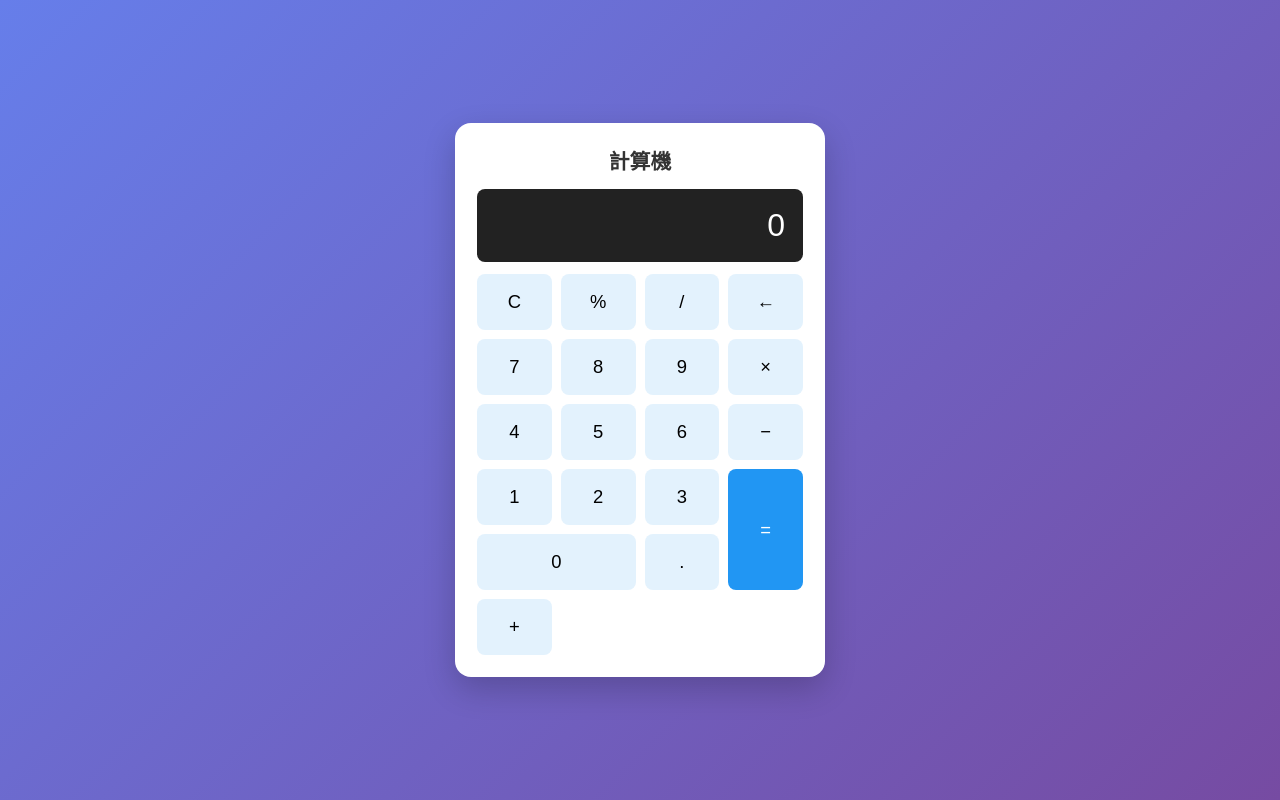
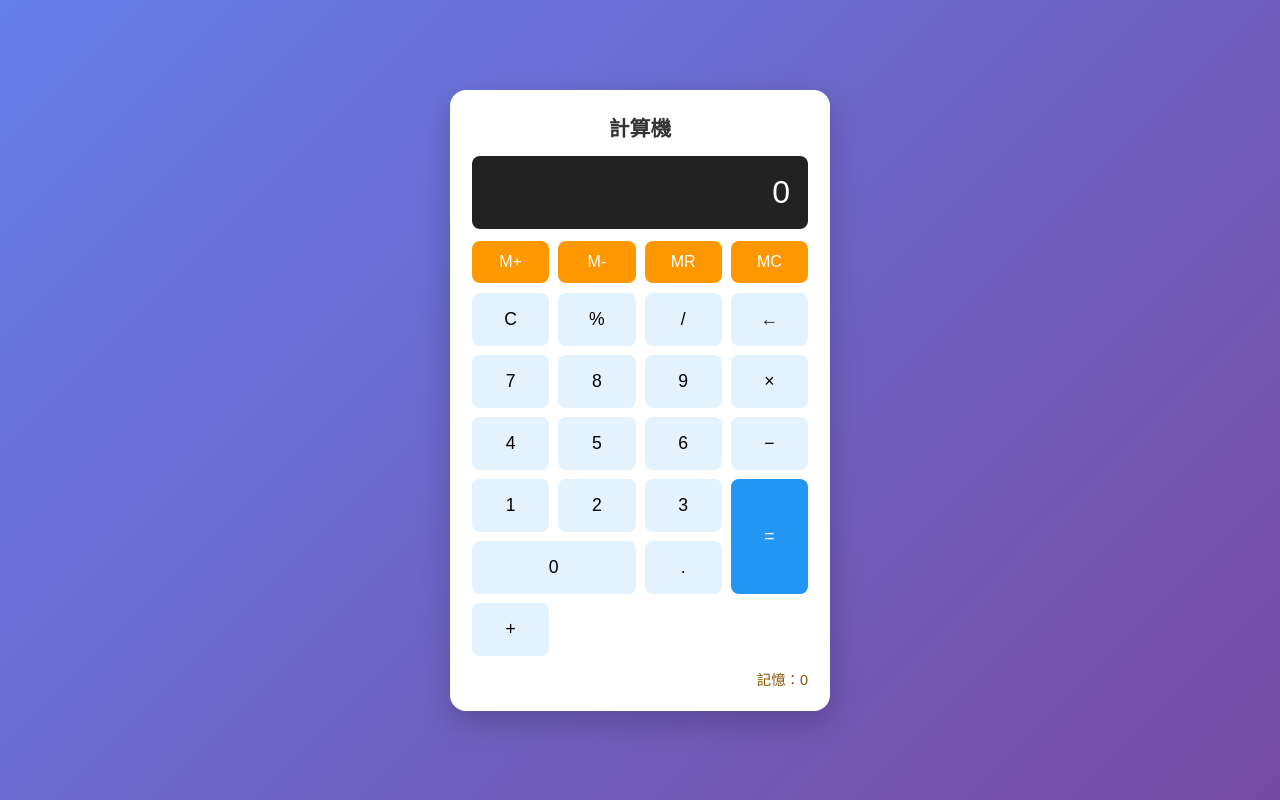
Before and after one commit to rogerwen0121-alt/nmsl666, a plain HTML site: page index.html in a window 1280 px wide. Drawn offline with Linux system fonts and the light colour scheme.

Commit message:
Implement calculator memory functions

```diff
--- a/index.html
+++ b/index.html
@@ -1,20 +1,11 @@
 <!DOCTYPE html>
-<html lang="zh-TW">
-<head>
-  <meta charset="UTF-8"><meta name="viewport" content="width=device-width, initial-scale=1.0">
-  <meta name="description" content="支援基本運算與百分比的簡易計算機">
-  <title>簡易計算機</title><link rel="stylesheet" href="style.css">
-</head>
-<body>
-  <main class="calculator">
-    <h1>計算機</h1>
-    <div id="display" class="display" aria-live="polite">0</div>
-    <div class="buttons">
-      <button onclick="clearDisplay()">C</button><button onclick="calculatePercentage()">%</button><button onclick="appendToDisplay('/')">/</button><button onclick="deleteLast()">←</button>
-      <button onclick="appendToDisplay('7')">7</button><button onclick="appendToDisplay('8')">8</button><button onclick="appendToDisplay('9')">9</button><button onclick="appendToDisplay('*')">×</button>
-      <button onclick="appendToDisplay('4')">4</button><button onclick="appendToDisplay('5')">5</button><button onclick="appendToDisplay('6')">6</button><button onclick="appendToDisplay('-')">−</button>
-      <button onclick="appendToDisplay('1')">1</button><button onclick="appendToDisplay('2')">2</button><button onclick="appendToDisplay('3')">3</button><button class="equals" onclick="calculate()">=</button>
-      <button class="zero" onclick="appendToDisplay('0')">0</button><button onclick="appendToDisplay('.')">.</button><button onclick="appendToDisplay('+')">+</button>
-    </div>
-  </main><script src="script.js"></script>
-</body></html>
+<html lang="zh-TW"><head><meta charset="UTF-8"><meta name="viewport" content="width=device-width,initial-scale=1"><title>簡易計算機</title><link rel="stylesheet" href="style.css"></head>
+<body><main class="calculator"><h1>計算機</h1><div id="display" class="display" aria-live="polite">0</div>
+<div class="memory-buttons"><button onclick="memoryAdd()">M+</button><button onclick="memorySubtract()">M-</button><button onclick="memoryRecall()">MR</button><button onclick="memoryClear()">MC</button></div>
+<div class="buttons">
+<button onclick="clearDisplay()">C</button><button onclick="calculatePercentage()">%</button><button onclick="appendToDisplay('/')">/</button><button onclick="deleteLast()">←</button>
+<button onclick="appendToDisplay('7')">7</button><button onclick="appendToDisplay('8')">8</button><button onclick="appendToDisplay('9')">9</button><button onclick="appendToDisplay('*')">×</button>
+<button onclick="appendToDisplay('4')">4</button><button onclick="appendToDisplay('5')">5</button><button onclick="appendToDisplay('6')">6</button><button onclick="appendToDisplay('-')">−</button>
+<button onclick="appendToDisplay('1')">1</button><button onclick="appendToDisplay('2')">2</button><button onclick="appendToDisplay('3')">3</button><button class="equals" onclick="calculate()">=</button>
+<button class="zero" onclick="appendToDisplay('0')">0</button><button onclick="appendToDisplay('.')">.</button><button onclick="appendToDisplay('+')">+</button></div>
+<p id="memory-status" class="memory-status" aria-live="polite">記憶：0</p></main><script src="script.js"></script></body></html>
--- a/script.js
+++ b/script.js
@@ -1,27 +1,17 @@
 const display=document.getElementById('display');
+const memoryStatus=document.getElementById('memory-status');
 let currentInput='0';
+let memoryValue=0;
 function updateDisplay(){display.textContent=currentInput;}
-function appendToDisplay(value){
-  if(currentInput==='Error')currentInput='0';
-  if(currentInput==='0'&&value!=='.')currentInput=value;
-  else currentInput+=value;
-  updateDisplay();
-}
+function updateMemoryStatus(){memoryStatus.textContent='記憶：'+memoryValue;}
+function appendToDisplay(value){if(currentInput==='Error')currentInput='0';if(currentInput==='0'&&value!=='.')currentInput=value;else currentInput+=value;updateDisplay();}
 function clearDisplay(){currentInput='0';updateDisplay();}
 function deleteLast(){currentInput=currentInput.length>1?currentInput.slice(0,-1):'0';updateDisplay();}
-function evaluateInput(){
-  if(!/^[0-9+*/.()\s-]+$/.test(currentInput))throw new Error('Invalid expression');
-  const result=Function('"use strict";return ('+currentInput+')')();
-  if(!Number.isFinite(result))throw new Error('Invalid result');
-  return result;
-}
-function calculate(){
-  try{currentInput=String(Number(evaluateInput().toPrecision(12)));}
-  catch(error){currentInput='Error';}
-  updateDisplay();
-}
-function calculatePercentage(){
-  try{currentInput=String(Number((evaluateInput()/100).toPrecision(12)));}
-  catch(error){currentInput='Error';}
-  updateDisplay();
-}
+function evaluateInput(){if(!/^[0-9+*/.()\s-]+$/.test(currentInput))throw Error('Invalid expression');const n=Function('"use strict";return ('+currentInput+')')();if(!Number.isFinite(n))throw Error('Invalid result');return n;}
+function calculate(){try{currentInput=String(Number(evaluateInput().toPrecision(12)));}catch(e){currentInput='Error';}updateDisplay();}
+function calculatePercentage(){try{currentInput=String(Number((evaluateInput()/100).toPrecision(12)));}catch(e){currentInput='Error';}updateDisplay();}
+function memoryAdd(){try{memoryValue+=evaluateInput();updateMemoryStatus();}catch(e){currentInput='Error';updateDisplay();}}
+function memorySubtract(){try{memoryValue-=evaluateInput();updateMemoryStatus();}catch(e){currentInput='Error';updateDisplay();}}
+function memoryRecall(){currentInput=String(memoryValue);updateDisplay();}
+function memoryClear(){memoryValue=0;updateMemoryStatus();}
+updateMemoryStatus();
--- a/style.css
+++ b/style.css
@@ -1 +1 @@
-*{box-sizing:border-box;margin:0;padding:0}body{min-height:100vh;display:grid;place-items:center;padding:20px;background:linear-gradient(135deg,#667eea,#764ba2);font-family:Arial,sans-serif}.calculator{width:min(100%,370px);padding:22px;background:#fff;border-radius:16px;box-shadow:0 12px 32px #0003}h1{text-align:center;margin-bottom:14px;color:#333;font-size:1.3rem}.display{min-height:70px;margin-bottom:12px;padding:18px;background:#222;color:white;border-radius:8px;text-align:right;font-size:2rem;overflow-wrap:anywhere}.buttons{display:grid;grid-template-columns:repeat(4,1fr);gap:9px}button{padding:17px 8px;border:0;border-radius:8px;background:#e3f2fd;font-size:1.15rem;cursor:pointer}button:hover{background:#bbdefb}button:focus-visible{outline:3px solid #1565c0;outline-offset:2px}.equals{grid-row:span 2;background:#2196f3;color:#fff}.equals:hover{background:#1976d2}.zero{grid-column:span 2}
+*{box-sizing:border-box;margin:0;padding:0}body{min-height:100vh;display:grid;place-items:center;padding:20px;background:linear-gradient(135deg,#667eea,#764ba2);font-family:Arial,sans-serif}.calculator{width:min(100%,380px);padding:22px;background:#fff;border-radius:16px;box-shadow:0 12px 32px #0003}h1{text-align:center;margin-bottom:14px;color:#333;font-size:1.3rem}.display{min-height:70px;margin-bottom:12px;padding:18px;background:#222;color:#fff;border-radius:8px;text-align:right;font-size:2rem;overflow-wrap:anywhere}.buttons,.memory-buttons{display:grid;grid-template-columns:repeat(4,1fr);gap:9px}.memory-buttons{margin-bottom:10px}.memory-buttons button{background:#ff9800;color:#fff;font-size:1rem;padding:12px 6px}button{padding:16px 8px;border:0;border-radius:8px;background:#e3f2fd;font-size:1.1rem;cursor:pointer}button:hover{filter:brightness(.94)}button:focus-visible{outline:3px solid #1565c0;outline-offset:2px}.equals{grid-row:span 2;background:#2196f3;color:#fff}.zero{grid-column:span 2}.memory-status{margin-top:12px;text-align:right;color:#8a5200;font-size:.9rem}
```
Also changed, not shown: 1 other file.
